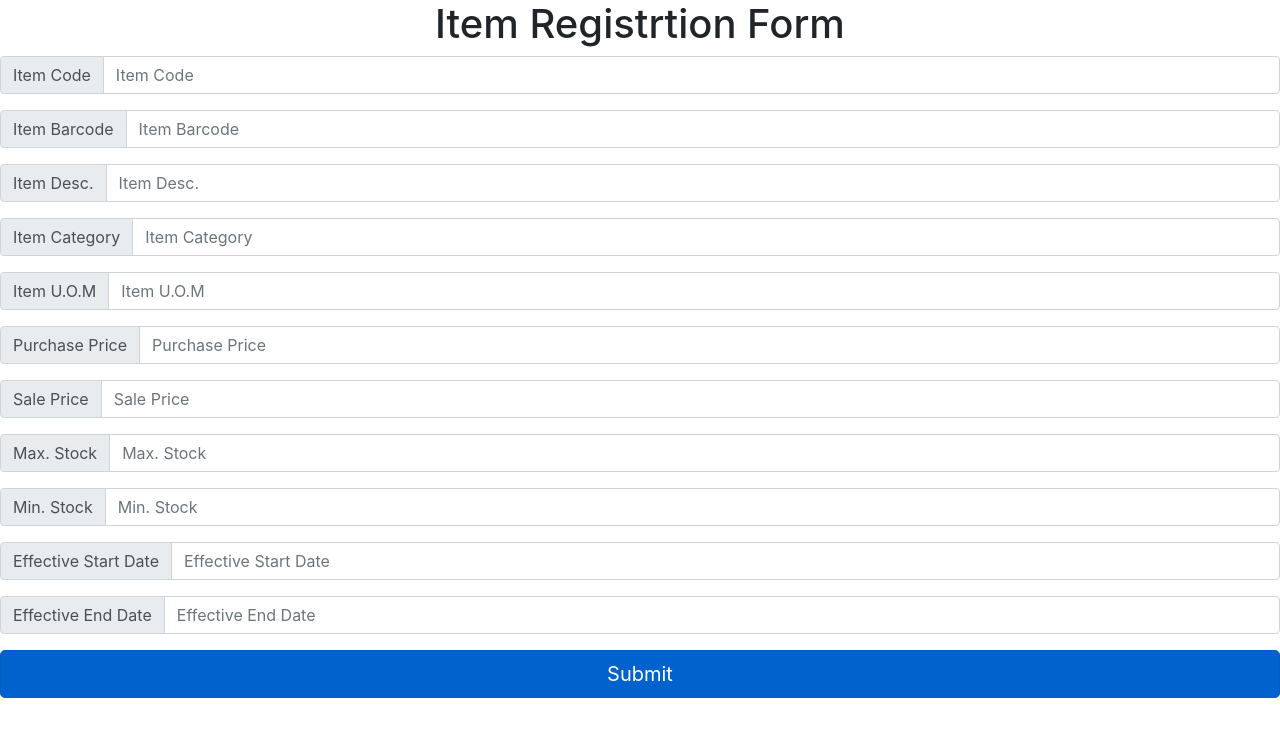
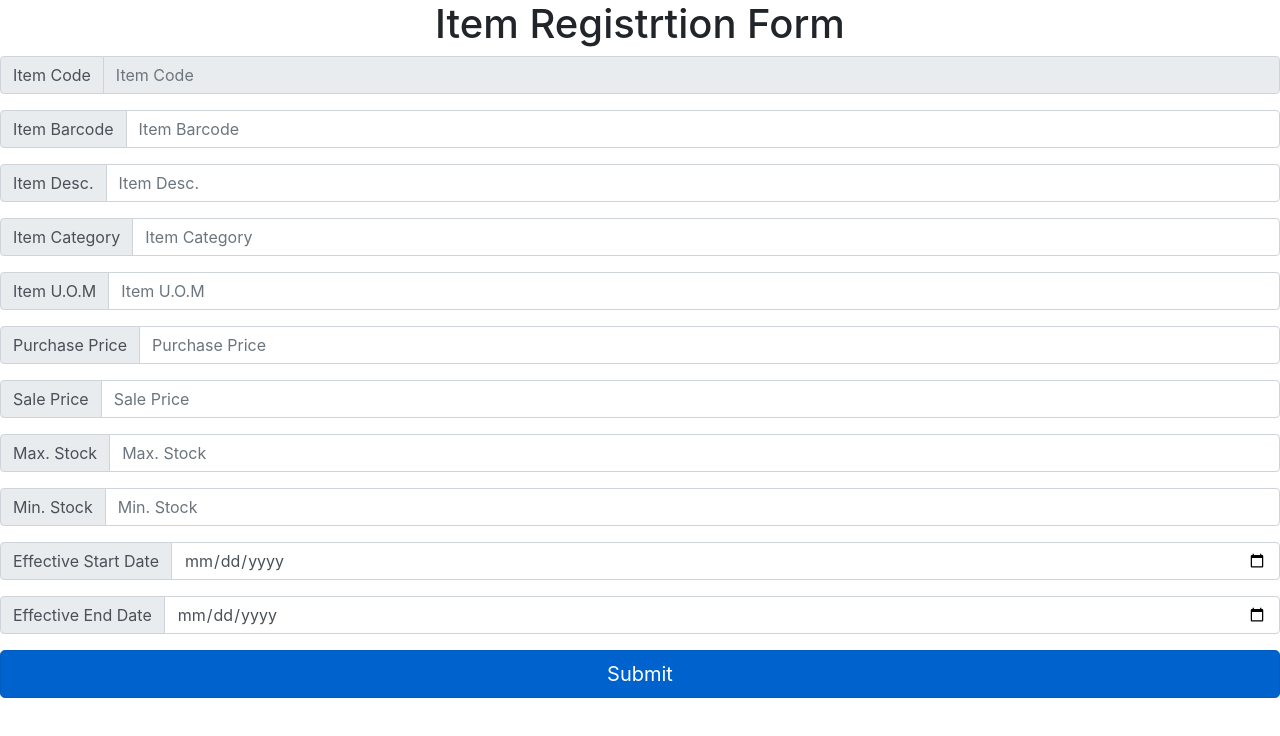
Before and after one commit to ZahidNaeem/E-Java_Projects-PointOfSaleWSUI, a React (Create React App) app: page / in a window 1280 px wide. Shown: the top 736 px of the page. Built offline with nearby package versions, Linux system fonts and the light colour scheme; no server answers.

Commit message:
put request added in items.jsx

```diff
--- a/src/components/item.jsx
+++ b/src/components/item.jsx
@@ -3,7 +3,7 @@ import InputGroup from 'react-bootstrap/InputGroup'
 import FormControl from 'react-bootstrap/FormControl'
 import Button from 'react-bootstrap/Button'
 import Form from 'react-bootstrap/Form'
-
+import axios from 'axios'
 class Item extends Component {
 
     state = {
@@ -12,16 +12,18 @@ class Item extends Component {
     }
 
     componentDidMount() {
-        const axios = require('axios');
         axios.get('http://localhost:8089/item/first')
             .then(res => {
                 const { item, navigationDtl } = res.data;
                 this.setState({ item, navigationDtl })
             })
-            .catch(console.log)
+            .catch(err => {
+                console.log(err);
+            });
     }
 
     handleItemChange = (event) => {
+        console.log("Target name", event.target.name);
         console.log(event.target.value);
         let item = this.state.item;
         item[event.target.name] = event.target.value;
@@ -29,13 +31,19 @@ class Item extends Component {
     }
 
     handleSubmit = (event) => {
+        console.log("Object sent: ",this.state.item);
+        axios.put('http://localhost:8089/item', this.state.item)
+        .then(res => {
+            console.log("Object received: ", res)
+        })
+        .catch(err => {
+            console.log(err);
+        });
         event.preventDefault();
-
     }
 
 
     render() {
-        let obj = this.state.item;
         return (
             <>
                 <center><h1>Item Registrtion Form</h1></center>
@@ -46,10 +54,12 @@ class Item extends Component {
                                 <InputGroup.Text id="basic-addon1">Item Code</InputGroup.Text>
                             </InputGroup.Prepend>
                             <FormControl
+                                name="itemCode"
 placeholder="Item Code"
                                 aria-label="Item Code"
                                 aria-describedby="basic-addon1"
-                                defaultValue={obj.itemCode}
+                                readOnly
+                                defaultValue={this.state.item.itemCode}
                                 onChange={this.handleItemChange}
                             />
                         </InputGroup>
@@ -59,10 +69,11 @@ class Item extends Component {
                                 <InputGroup.Text id="basic-addon2">Item Barcode</InputGroup.Text>
                             </InputGroup.Prepend>
                             <FormControl
+                                name="itemBarcode"
 placeholder="Item Barcode"
                                 aria-label="Item Barcode"
                                 aria-describedby="basic-addon2"
-                                defaultValue={obj.itemBarcode}
+                                defaultValue={this.state.item.itemBarcode}
                                 onChange={this.handleItemChange}
                             />
                         </InputGroup>
@@ -72,10 +83,11 @@ class Item extends Component {
                                 <InputGroup.Text id="basic-addon1">Item Desc.</InputGroup.Text>
                             </InputGroup.Prepend>
                             <FormControl
+                                name="itemDesc"
 placeholder="Item Desc."
                                 aria-label="Item Desc."
                                 aria-describedby="basic-addon1"
-                                defaultValue={obj.itemDesc}
+                                defaultValue={this.state.item.itemDesc}
                                 onChange={this.handleItemChange}
                             />
                         </InputGroup>
@@ -85,10 +97,11 @@ class Item extends Component {
                                 <InputGroup.Text id="basic-addon1">Item Category</InputGroup.Text>
                             </InputGroup.Prepend>
                             <FormControl
+                                name="itemCategory"
 placeholder="Item Category"
                                 aria-label="Item Category"
                                 aria-describedby="basic-addon1"
-                                defaultValue={obj.itemCategory}
+                                defaultValue={this.state.item.itemCategory}
                                 onChange={this.handleItemChange}
                             />
                         </InputGroup>
@@ -98,10 +111,11 @@ class Item extends Component {
                                 <InputGroup.Text id="basic-addon1">Item U.O.M</InputGroup.Text>
                             </InputGroup.Prepend>
                             <FormControl
+                                name="itemUom"
 placeholder="Item U.O.M"
                                 aria-label="Item U.O.M"
                                 aria-describedby="basic-addon1"
-                                defaultValue={obj.itemUom}
+                                defaultValue={this.state.item.itemUom}
                                 onChange={this.handleItemChange}
                             />
                         </InputGroup>
@@ -111,10 +125,12 @@ class Item extends Component {
                                 <InputGroup.Text id="basic-addon1">Purchase Price</InputGroup.Text>
                             </InputGroup.Prepend>
                             <FormControl
+                                type="number"
+                                name="purchasePrice"
 placeholder="Purchase Price"
                                 aria-label="Purchase Price"
                                 aria-describedby="basic-addon1"
-                                defaultValue={obj.purchasePrice}
+                                defaultValue={this.state.item.purchasePrice}
                                 onChange={this.handleItemChange}
                             />
                         </InputGroup>
@@ -124,10 +140,12 @@ class Item extends Component {
                                 <InputGroup.Text id="basic-addon1">Sale Price</InputGroup.Text>
                             </InputGroup.Prepend>
                             <FormControl
+                                type="number"
+                                name="salePrice"
 placeholder="Sale Price"
                                 aria-label="Sale Price"
                                 aria-describedby="basic-addon1"
-                                defaultValue={obj.salePrice}
+                                defaultValue={this.state.item.salePrice}
                                 onChange={this.handleItemChange}
                             />
                         </InputGroup>
@@ -137,10 +155,12 @@ class Item extends Component {
                                 <InputGroup.Text id="basic-addon1">Max. Stock</InputGroup.Text>
                             </InputGroup.Prepend>
                             <FormControl
+                                type="number"
+                                name="maxStock"
 placeholder="Max. Stock"
                                 aria-label="Max. Stock"
                                 aria-describedby="basic-addon1"
-                                defaultValue={obj.maxStock}
+                                defaultValue={this.state.item.maxStock}
                                 onChange={this.handleItemChange}
                             />
                         </InputGroup>
@@ -150,10 +170,12 @@ class Item extends Component {
                                 <InputGroup.Text id="basic-addon1">Min. Stock</InputGroup.Text>
                             </InputGroup.Prepend>
                             <FormControl
+                                type="number"
+                                name="minStock"
 placeholder="Min. Stock"
                                 aria-label="Min. Stock"
                                 aria-describedby="basic-addon1"
-                                defaultValue={obj.minStock}
+                                defaultValue={this.state.item.minStock}
                                 onChange={this.handleItemChange}
                             />
                         </InputGroup>
@@ -163,10 +185,12 @@ class Item extends Component {
                                 <InputGroup.Text id="basic-addon1">Effective Start Date</InputGroup.Text>
                             </InputGroup.Prepend>
                             <FormControl
+                                type="date"
+                                name="effectiveStartDate"
 placeholder="Effective Start Date"
                                 aria-label="Effective Start Date"
                                 aria-describedby="basic-addon1"
-                                defaultValue={obj.effectiveStartDate}
+                                defaultValue={this.state.item.effectiveStartDate}
                                 onChange={this.handleItemChange}
                             />
                         </InputGroup>
@@ -176,10 +200,12 @@ class Item extends Component {
                                 <InputGroup.Text id="basic-addon1">Effective End Date</InputGroup.Text>
                             </InputGroup.Prepend>
                             <FormControl
+                                type="date"
+                                name="effectiveEndDate"
 placeholder="Effective End Date"
                                 aria-label="Effective End Date"
                                 aria-describedby="basic-addon1"
-                                defaultValue={obj.effectiveEndDate}
+                                defaultValue={this.state.item.effectiveEndDate}
                                 onChange={this.handleItemChange}
                             />
                         </InputGroup>
@@ -238,98 +264,108 @@ class Item extends Component {
                             <FormControl
                                 readOnly
                                 plaintext
-                                defaultValue={obj.itemCode}
+                                defaultValue={this.state.item.itemCode}
                             />
                         </Form.Group>
 
                         <Form.Group ><Form.Label>Item Barcode</Form.Label>
                             <FormControl
+                                name=""
 placeholder="Item Barcode"
                                 aria-label="Item Barcode"
                                 aria-describedby="basic-addon2"
-                                defaultValue={obj.itemBarcode}
+                                defaultValue={this.state.item.itemBarcode}
                                 onChange={this.handleItemChange}
                             />
                         </Form.Group>
 
                         <Form.Group ><Form.Label>Item Desc.</Form.Label>
                             <FormControl
+                                name=""
 placeholder="Item Desc."
                                 aria-label="Item Desc."
-                                defaultValue={obj.itemDesc}
+                                defaultValue={this.state.item.itemDesc}
                                 onChange={this.handleItemChange}
                             />
                         </Form.Group>
                         </Form.Row>
                         <Form.Group ><Form.Label>Item Category</Form.Label>
                             <FormControl
+                                name=""
 placeholder="Item Category"
                                 aria-label="Item Category"
 
-                                defaultValue={obj.itemCategory}
+                                defaultValue={this.state.item.itemCategory}
                                 onChange={this.handleItemChange}
                             />
                         </Form.Group>
 
                         <Form.Group ><Form.Label>Item U.O.M</Form.Label>
                             <FormControl
+                                name=""
 placeholder="Item U.O.M"
                                 aria-label="Item U.O.M"
-                                defaultValue={obj.itemUom}
+                                defaultValue={this.state.item.itemUom}
                                 onChange={this.handleItemChange}
                             />
                         </Form.Group>
 
                         <Form.Group ><Form.Label>Purchase Price</Form.Label>
                             <FormControl
+                                name=""
 placeholder="Purchase Price"
                                 aria-label="Purchase Price"
-                                defaultValue={obj.purchasePrice}
+                                defaultValue={this.state.item.purchasePrice}
                                 onChange={this.handleItemChange}
                             />
                         </Form.Group>
 
                         <Form.Group ><Form.Label>Sale Price</Form.Label>
                             <FormControl
+                                name=""
 placeholder="Sale Price"
                                 aria-label="Sale Price"
-                                defaultValue={obj.salePrice}
+                                defaultValue={this.state.item.salePrice}
                                 onChange={this.handleItemChange}
                             />
                         </Form.Group>
 
                         <Form.Group ><Form.Label>Min. Stock</Form.Label>
                             <FormControl
+                                name=""
 placeholder="Min. Stock"
                                 aria-label="Min. Stock"
-                                defaultValue={obj.minStock}
+                                defaultValue={this.state.item.minStock}
                                 onChange={this.handleItemChange}
                             />
                         </Form.Group>
 
                         <Form.Group ><Form.Label>Max. Stock</Form.Label>
                             <FormControl
+                                name=""
 placeholder="Max. Stock"
                                 aria-label="Max. Stock"
-                                defaultValue={obj.maxStock}
+                                defaultValue={this.state.item.maxStock}
                                 onChange={this.handleItemChange}
                             />
                         </Form.Group>
 
                         <Form.Group ><Form.Label>Effective Start Date</Form.Label>
                             <FormControl
+                                name=""
 placeholder="Effective Start Date"
                                 aria-label="Effective Start Date"
-                                defaultValue={obj.effectiveStartDate}
+                                defaultValue={this.state.item.effectiveStartDate}
                                 onChange={this.handleItemChange}
                             />
                         </Form.Group>
 
                         <Form.Group ><Form.Label>Effective End Date</Form.Label>
                             <FormControl
+                                name=""
 placeholder="Effective End Date"
                                 aria-label="Effective End Date"
-                                defaultValue={obj.effectiveEndDate}
+                                defaultValue={this.state.item.effectiveEndDate}
                                 onChange={this.handleItemChange}
                             />
                         </Form.Group>
```
Lines whose indentation alone changed are shown as unchanged.
